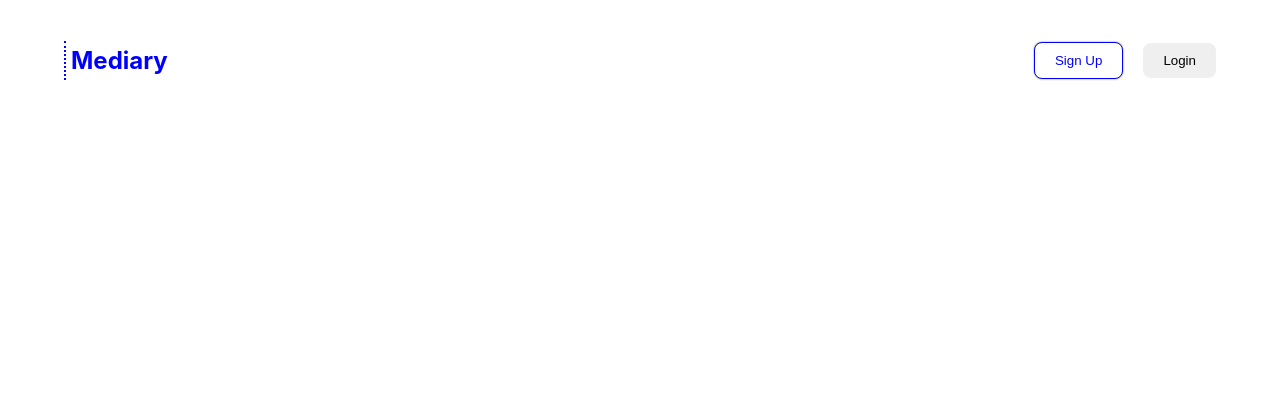
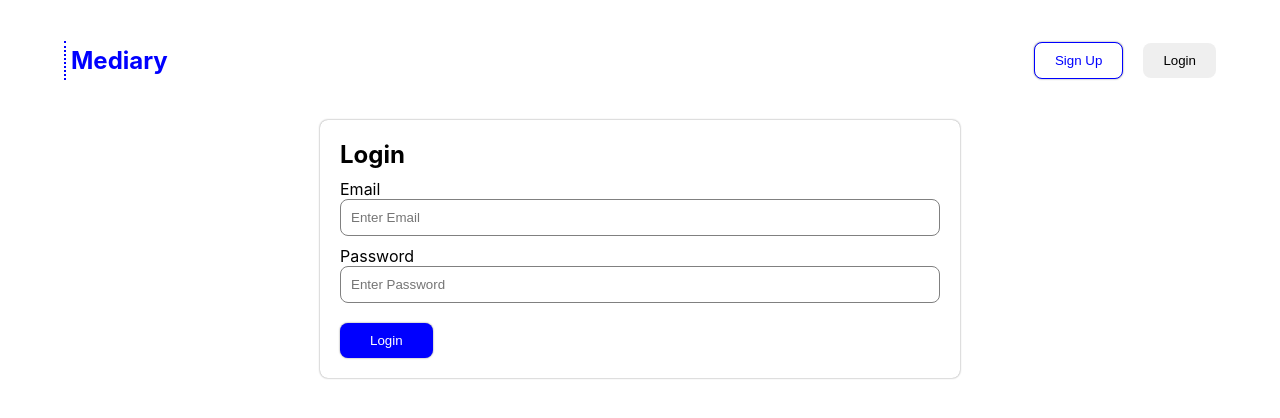
Before and after one commit to AugustineKadima/mediary_front, a React (Create React App) app: page /login in a window 1280 px wide. Shown: the top 418 px of the page. Built offline with nearby package versions, Linux system fonts and the light colour scheme.

Commit message:
Add login container

```diff
--- a/src/App.css
+++ b/src/App.css
@@ -99,7 +99,7 @@
   box-shadow: 0px 0px 5px black;
 }
 
-.sign_up_container{
+.sign_up_container, .login_container{
   width: 100%;
   height: auto;
   display: flex;
--- a/src/components/login.js
+++ b/src/components/login.js
@@ -2,6 +2,24 @@ import React from "react";
 
 export default function Login(){
     return (
-        <div></div>
+        <div className="login_container">
+
+            <form>
+                <h2>Login</h2>
+
+                <div>
+                    <label>Email</label>
+                    <input placeholder="Enter Email" name="email" type="email"/>
+                </div>
+
+                <div>
+                    <label>Password</label>
+                    <input placeholder="Enter Password" name="password" type="password"/>
+                </div>
+
+                <button>Login</button>
+
+            </form>
+        </div>
     )
 }
--- a/src/components/navbar.js
+++ b/src/components/navbar.js
@@ -9,7 +9,7 @@ export default function NavBar(){
                 <NavLink to="/"><h2>Mediary</h2></NavLink>
                 <div className="nav_buttons_wrapper">
                    <NavLink to="/signup"> <button id="signup_btn">Sign Up</button></NavLink>
-                    <button id="login_btn">Login</button>
+                    <NavLink to="/login"><button id="login_btn">Login</button></NavLink>
                 </div>
             </div>
 
```
